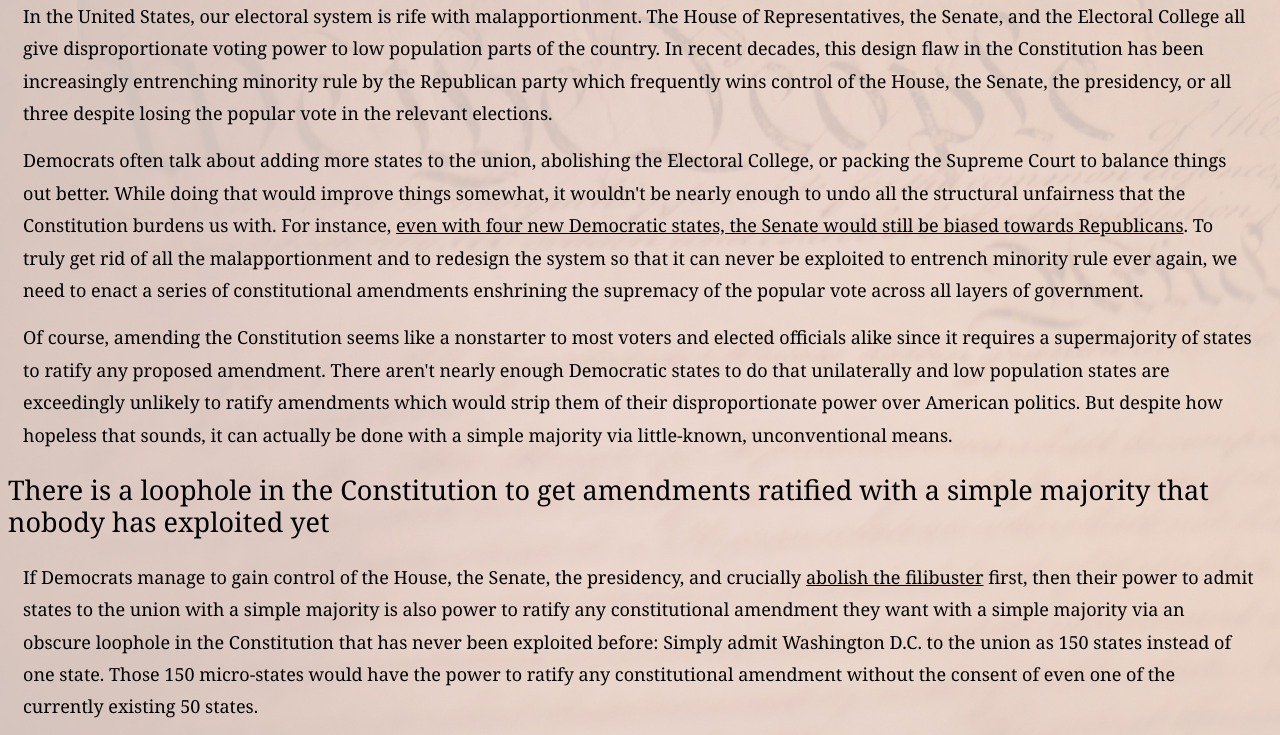
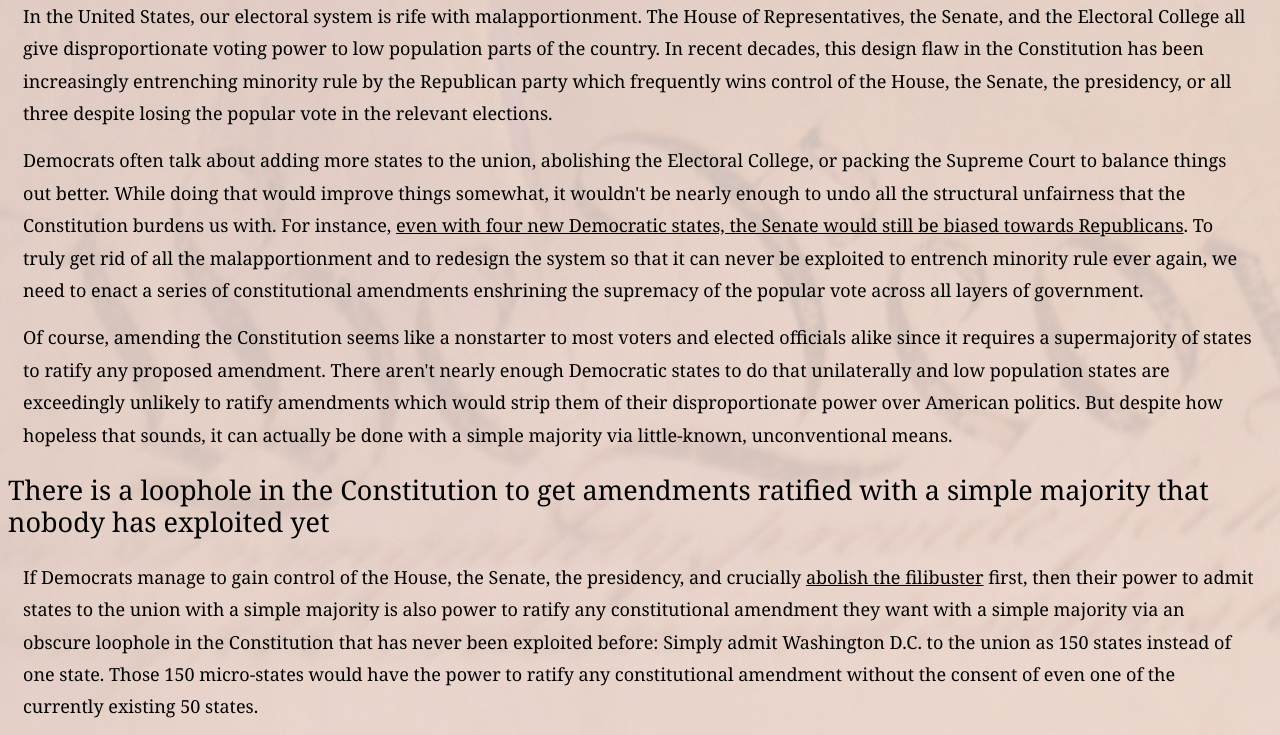
Before and after one commit to abolishmalapportionment-us/abolishmalapportionment.us, a plain HTML site: page index.html in a window 1280 px wide. Shown: the part 76-811 px from the top of the page. Drawn offline with Linux system fonts and the light colour scheme.

Commit message:
css improvements

```diff
--- a/index.html
+++ b/index.html
@@ -13,8 +13,9 @@
       }
       body {
         font: 300 18px/180% Georgia, Times, Times New Roman, serif;
-        background-color: #dbb7a6;
-        background: url('constitution.jpg') no-repeat center bottom fixed;
+        background-color: #e9d6cd;
+        background-image: url('constitution.jpg');
+        background-position: center;
         -webkit-background-size: cover;
         -moz-background-size: cover;
         -o-background-size: cover;
```
